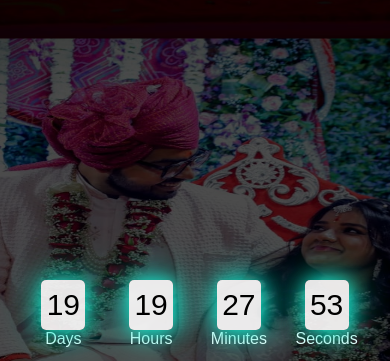
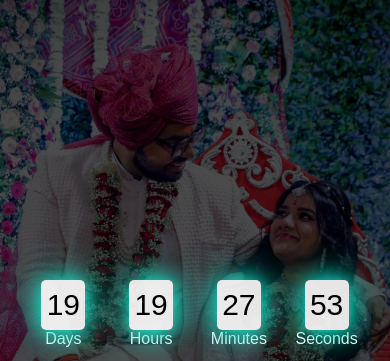
Before and after one commit to dhirazz/Marriage, a plain HTML site: page index.html in a window 390 px wide. Shown: the top 361 px of the page. Drawn offline with Linux system fonts and the light colour scheme.

Commit message:
Update style.css

```diff
--- a/style.css
+++ b/style.css
@@ -12,10 +12,11 @@ body {
 
 @import url("https://fonts.googleapis.com/css2?family=Poppins:wght@100&display=swap");
 .main {
-  width: 100%;
+  width: 100vw;
   height: 100vh;
   background: url(wedding.jpeg) center center;
-  background-size: 800px 750px;
+  /* background-size: 800px 750px; */
+  background-size: cover;
 }
 
 h1 {
@@ -67,6 +68,7 @@ input {
   font-size: 30px;
   box-shadow: 1px 1px 20px #14eacfff, 1px 1px 40px #14eacfff;
   animation: anime 1s linear infinite;
+  -webkit-animation: anime 1s linear infinite;
 }
 button {
   border-radius: 50px;
@@ -74,6 +76,25 @@ button {
   box-shadow: 1px 1px 20px #14eacfff, 1px 1px 40px #14eacfff;
   animation: anime 1s linear infinite;
 }
+
+/* input {
+  width: 50%;
+  background-color: rgba(255, 255, 255, 0.9);
+  border-color: transparent;
+  border-radius: 5px;
+  height: 50px;
+  text-align: center;
+  font-size: 30px;
+  box-shadow: 1px 1px 20px #14eacfff, 1px 1px 40px #14eacfff;
+  -webkit-animation: anime 1s linear infinite;
+}
+button {
+  border-radius: 50px;
+  background-color: rgba(255, 255, 255, 0.9);
+  box-shadow: 1px 1px 20px #14eacfff, 1px 1px 40px #14eacfff;
+  animation: anime 1s linear infinite;
+  -webkit-animation: anime 1s linear infinite;
+} */
 
 div:nth-child(1) {
   animation-delay: 0.2s;
@@ -129,10 +150,6 @@ div:nth-child(2) {
     width: 100%;
     height: 100%;
   }
-
-  .main {
-    height: 100%;
-  }
 }
 
 @media only screen and (max-width: 363px) {
```
